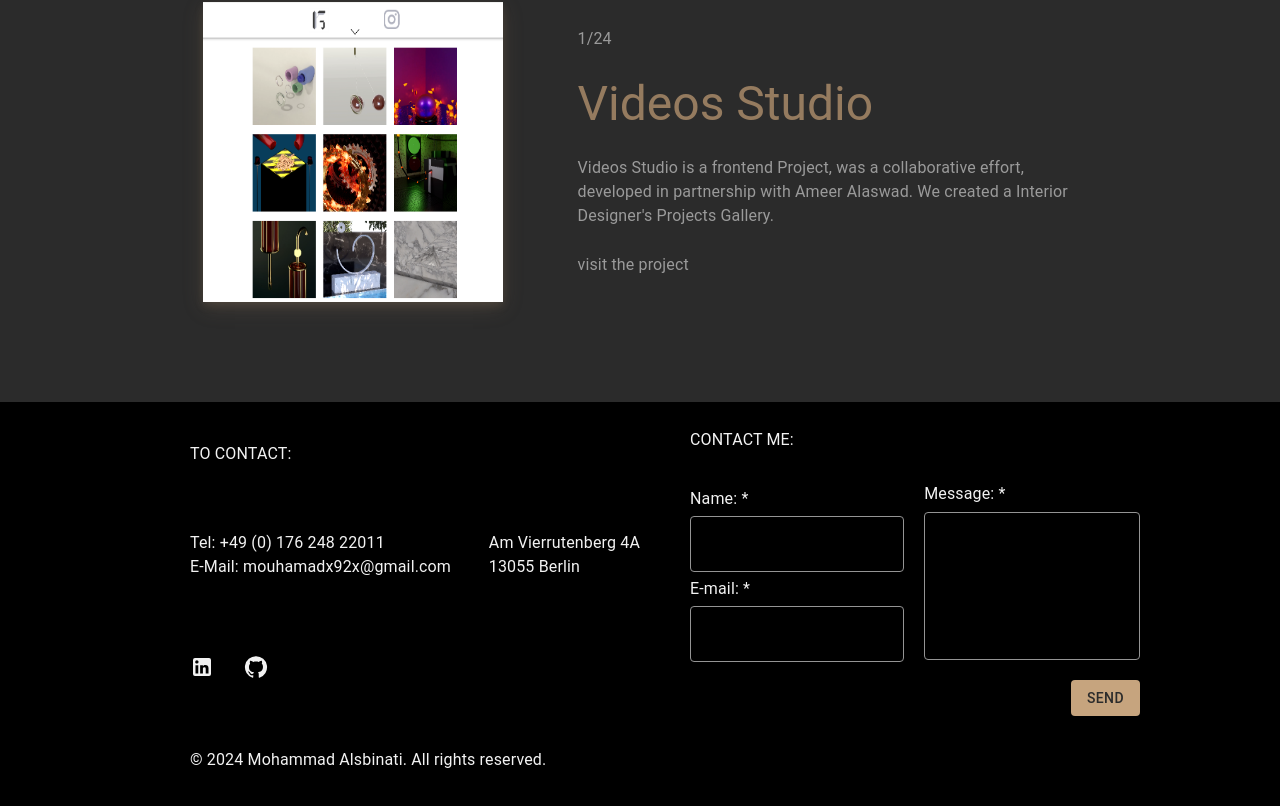
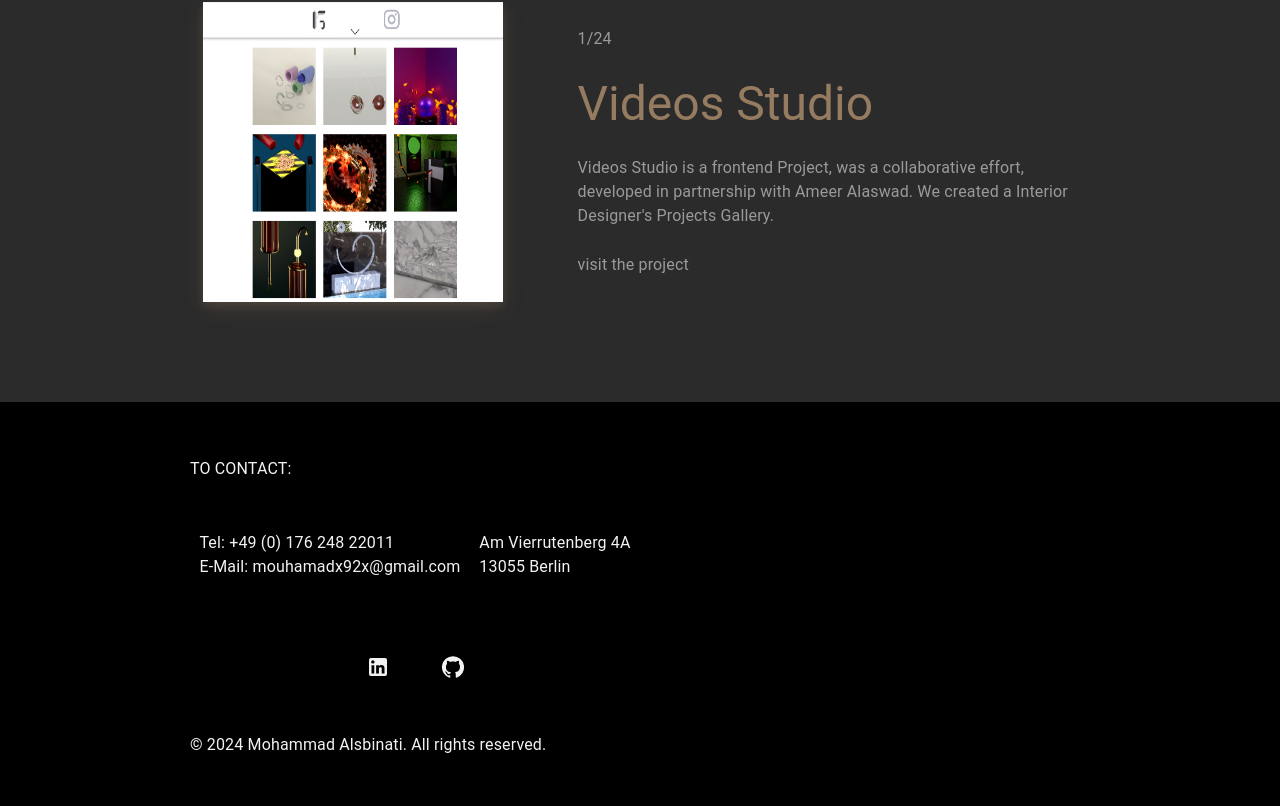
Before and after one commit to mouhamadx92x/portfolio, a Next.js app: page / in a window 1280 px wide. Shown: the part 1248-2054 px from the top of the page. Built offline with nearby package versions, Linux system fonts and the light colour scheme; no server answers.

Commit message:
Footer contact information RD refactoring

```diff
--- a/src/app/components/footer/contact-details/index.tsx
+++ b/src/app/components/footer/contact-details/index.tsx
@@ -4,8 +4,6 @@ import GitHubIcon from "@mui/icons-material/GitHub";
 import {
     footerContactInfoBoxStyles,
     footerContactDetailsBoxStyles,
-    footerAddressDetailsBoxStyle,
-    footerPersonalContactDetailsBoxStyle,
     footerSocialMediaBoxStyle,
     footerSocialMediaStyle,
 } from "./styles";
@@ -23,11 +21,11 @@ const FooterContactDetails = () => {
         <Box sx={footerContactInfoBoxStyles}>
             <Typography>{FOOTER_CONTACT_ADDRESS_SECTION_LABEL}</Typography>
             <Box sx={footerContactDetailsBoxStyles}>
-                <Box sx={footerPersonalContactDetailsBoxStyle}>
+                <Box>
                     <Typography>{FOOTER_CONTACT_MOBIL_NUMBER}</Typography>
                     <Typography>{FOOTER_CONTACT_EMAIL}</Typography>
                 </Box>
-                <Box sx={footerAddressDetailsBoxStyle}>
+                <Box>
                     <Typography>{FOOTER_CONTACT_ADDRESS_STREET}</Typography>
                     <Typography>{FOOTER_CONTACT_ADDRESS_POST_CODE}</Typography>
                 </Box>
--- a/src/app/components/footer/contact-details/styles.tsx
+++ b/src/app/components/footer/contact-details/styles.tsx
@@ -1,43 +1,32 @@
 import { BLEACHED_SILK_COLOR } from "../../../../../public/constants/colors";
 
 export const footerContactInfoBoxStyles = {
+    width: { xs: "350px", sm: "250px", md: "450px" },
+    height: "300px",
+    color: BLEACHED_SILK_COLOR,
     display: "flex",
     flexDirection: "column",
-    alignItems: "flex-start",
     justifyContent: "space-between",
-    width: { xs: "350px", md: "450px" },
-    height: "330px",
-    color: BLEACHED_SILK_COLOR,
-    marginBottom: { xs: "10px" },
-    marginTop: { xs: "10px" },
 };
 
 export const footerContactDetailsBoxStyles = {
     display: "flex",
-    flexDirection: { xs: "column", md: "row" },
-    justifyContent: "space-between",
-    width: { xs: "350px", md: "450px" },
-    marginBottom: { xs: "10px" },
-    marginTop: { xs: "10px" },
-};
-
-export const footerAddressDetailsBoxStyle = {
-    display: "flex",
-    flexDirection: "column",
-    marginBottom: { xs: "10px" },
-};
-
-export const footerPersonalContactDetailsBoxStyle = {
-    marginBottom: { xs: "10px" },
+    height: { xs: "125px", sm: "150px", md: "75px" },
+    flexDirection: { xs: "column", sm: "column", md: "row" },
+    justifyContent: {
+        xs: "space-around",
+        sm: "space-around",
+        md: "space-around",
+    },
 };
 
 export const footerSocialMediaBoxStyle = {
+    alignSelf: "center",
     display: "flex",
-    justifyContent: "start",
+    justifyContent: "space-around",
     width: "150px",
-    marginBottom: { xs: "10px" },
 };
 export const footerSocialMediaStyle = {
     color: BLEACHED_SILK_COLOR,
-    marginRight: "30px",
+    alignSelf: "center",
 };
--- a/src/app/components/footer/index.tsx
+++ b/src/app/components/footer/index.tsx
@@ -14,7 +14,7 @@ const Footer = () => {
         >
             <Box sx={footerMainBoxStyles}>
                 <FooterContactDetails />
-                <ContactForm />
+                {/* <ContactForm /> */}
             </Box>
         </Box>
     );
```
